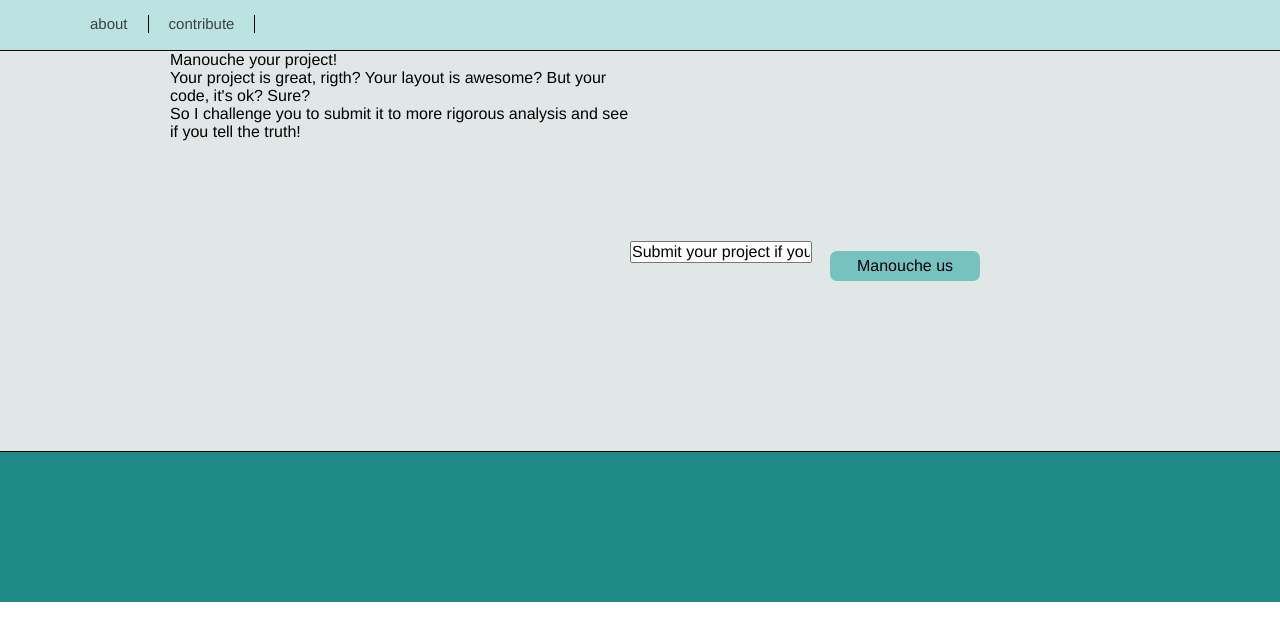
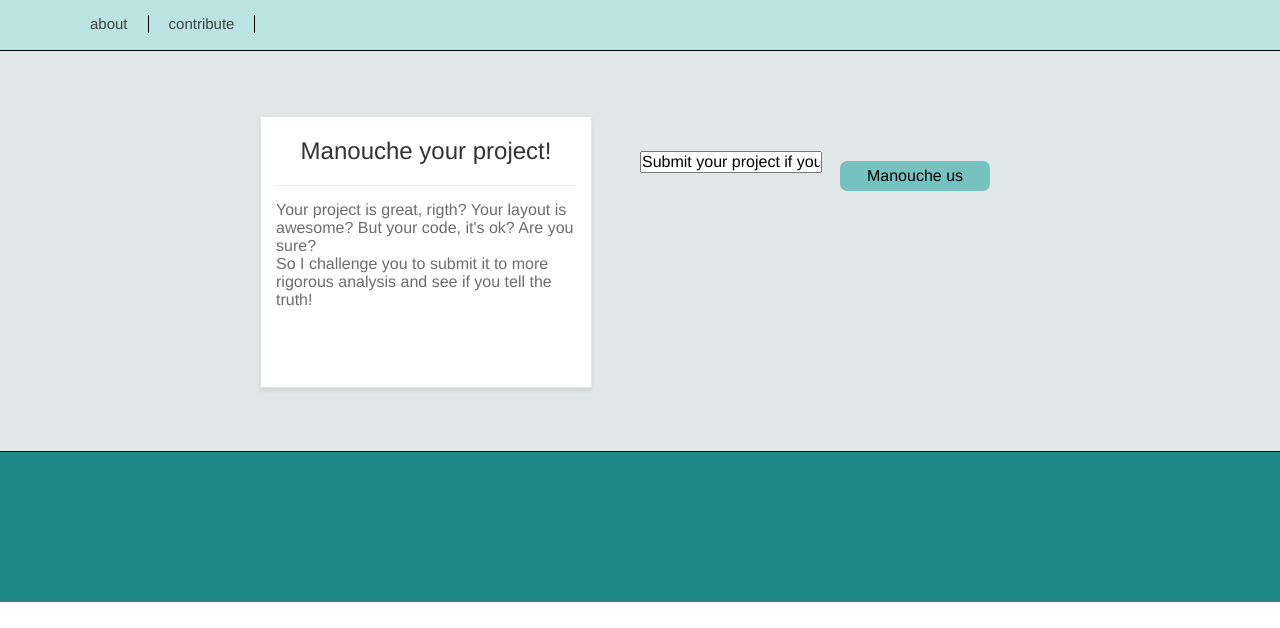
Before and after one commit to tarsisazevedo/djangodash2011, a Django app: page / in a window 1280 px wide. Shown: the part 131-759 px from the top of the page. Run offline with Django 3.2, Linux system fonts and the light colour scheme.

Commit message:
Add style to box

```diff
--- a/manouche_us/project/static/css/index.css
+++ b/manouche_us/project/static/css/index.css
@@ -52,12 +52,42 @@ body {
 }
 
 .content .main .description {
+    margin-top: 65px;
     float: left;
+    overflow: hidden;
+    background-color: white;
+    width: 300px;
+    height: 230px;
+    border: 1px solid #E6E6E6;
+    margin-left: 100px;
+    padding: 20px 15px 20px 15px;
+    -moz-box-shadow: 0px 3px 3px #D6D6D6;
+    -webkit-box-shadow: 0px 3px 3px #D6D6D6;
+    box-shadow: 0px 3px 3px #D6D6D6;
+}
+
+.content .main .description h2 {
+    font-size: 24px;
+    text-align: center;
+    border-bottom: 1px #E8E8E8 solid;
+    color: #333333;
+    padding-bottom: 20px;
+    margin-bottom: 15px;
+}
+
+.content .main .description p {
+    font-size: 16px;
+    font-family: "Helvetica Neue";
+    font-size: 16px;
+    color: #6D6D6D;
+    display: block;
 }
 
 .content .main .submit-project {
     float: right;
     padding-top: 100px;
+    overflow: hidden;
+    margin: 0;
 }
 
 .content .main .submit-project input[type="text"] {
--- a/manouche_us/project/templates/index.html
+++ b/manouche_us/project/templates/index.html
@@ -26,7 +26,7 @@
         <div class="grid_12 main">
             <div class="grid_6 column description">
                 <h2>Manouche your project!</h2>
-                <p>Your project is great, rigth? Your layout is awesome? But your code, it's ok? Sure?</p>
+                <p>Your project is great, rigth? Your layout is awesome? But your code, it's ok? Are you sure?</p>
                 <p>So I challenge you to submit it to more rigorous analysis and see if you tell the truth!</p>
             </div>
             <div class="grid_6 column submit-project">
```
